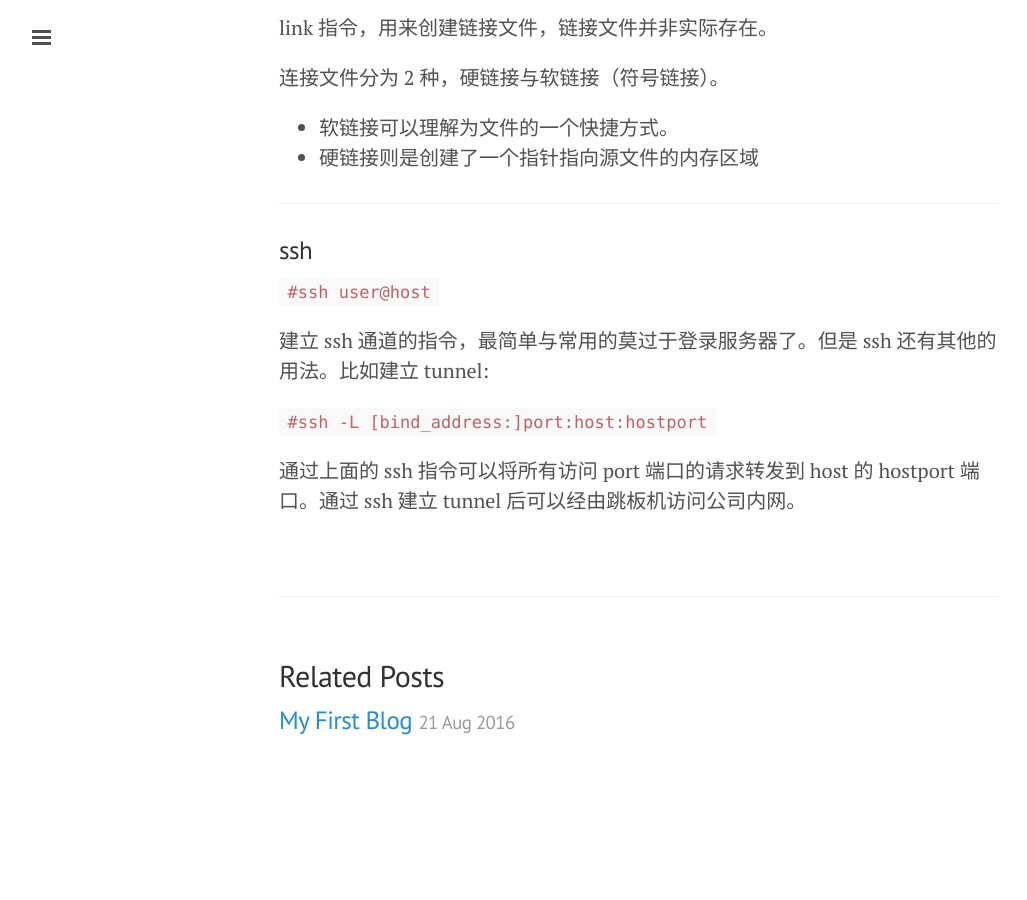
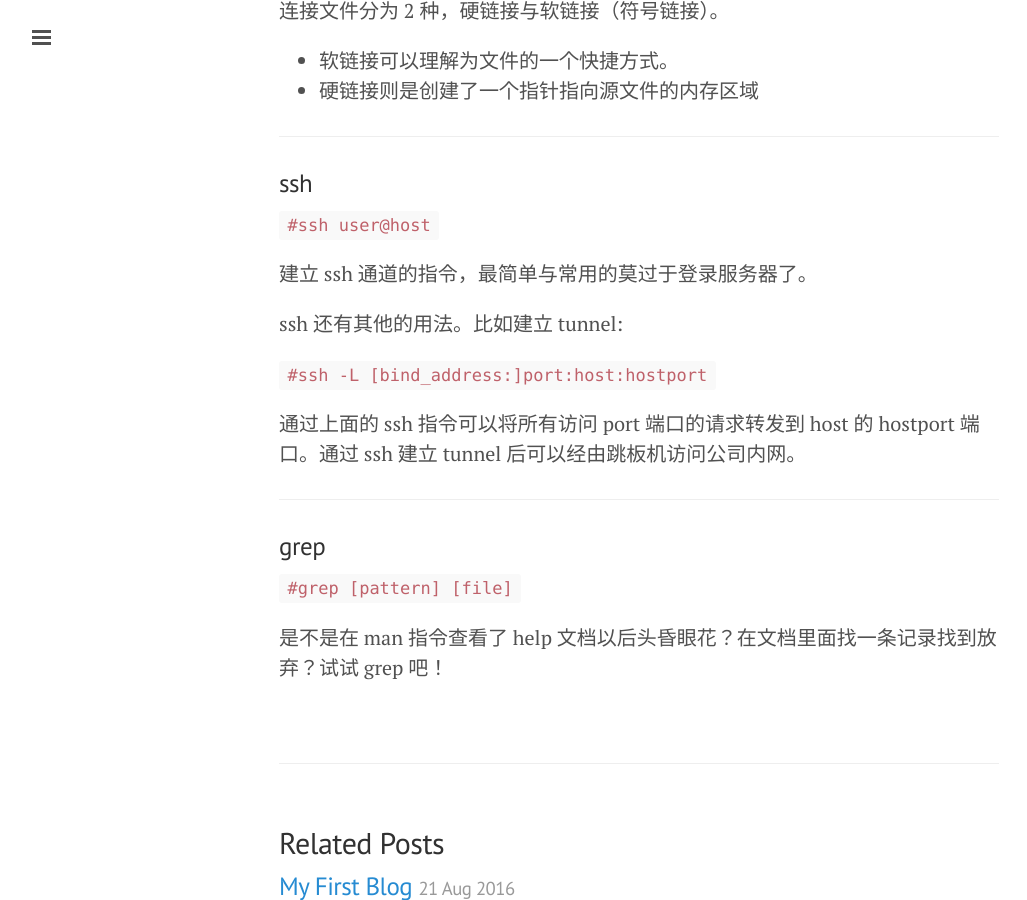
Before and after one commit to RobinGG/RobinGG.github.io, a Jekyll site: the page built from _posts/2016-09-12-Linux-Commands.md, in a window 1280 px wide and 900 px high, scrolled down 1116 px. Shown: the whole window, without its empty margins (1-1028 px from the left). Built offline with Jekyll 4.4.1, drawn with Linux system fonts in a browser that asks for light colours; before the commit the page ends 1912 px from its top, so only the background shows below that.

```diff
--- a/_posts/2016-09-12-Linux-Commands.md
+++ b/_posts/2016-09-12-Linux-Commands.md
@@ -46,8 +44,18 @@ link 指令，用来创建链接文件，链接文件并非实际存在。
 
 `#ssh user@host`
 
-建立 ssh 通道的指令，最简单与常用的莫过于登录服务器了。但是 ssh 还有其他的用法。比如建立 tunnel:
+建立 ssh 通道的指令，最简单与常用的莫过于登录服务器了。
+
+ssh 还有其他的用法。比如建立 tunnel:
 
 `#ssh -L [bind_address:]port:host:hostport`
 
 通过上面的 ssh 指令可以将所有访问 port 端口的请求转发到 host 的 hostport 端口。通过 ssh 建立 tunnel 后可以经由跳板机访问公司内网。
+
+---
+
+### grep
+
+`#grep [pattern] [file]`
+
+是不是在 man 指令查看了 help 文档以后头昏眼花？在文档里面找一条记录找到放弃？试试 grep 吧！
```
Also changed, not shown: other parts of _posts/2016-09-12-Linux-Commands.md (+0 -2 lines).
